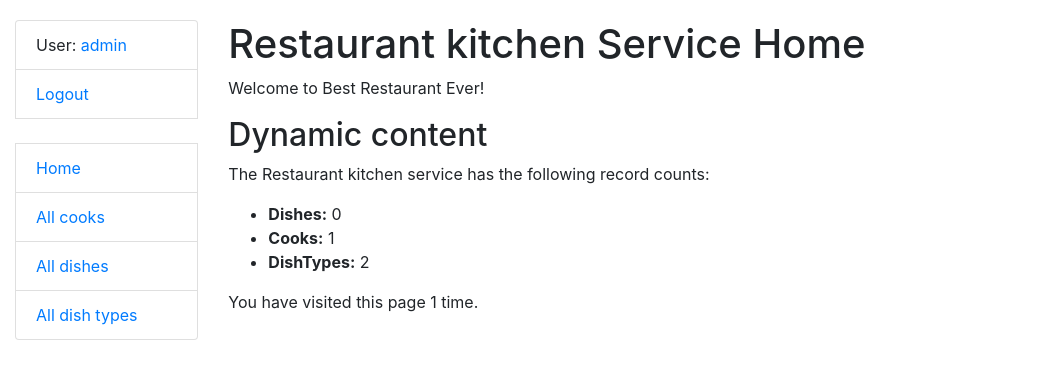
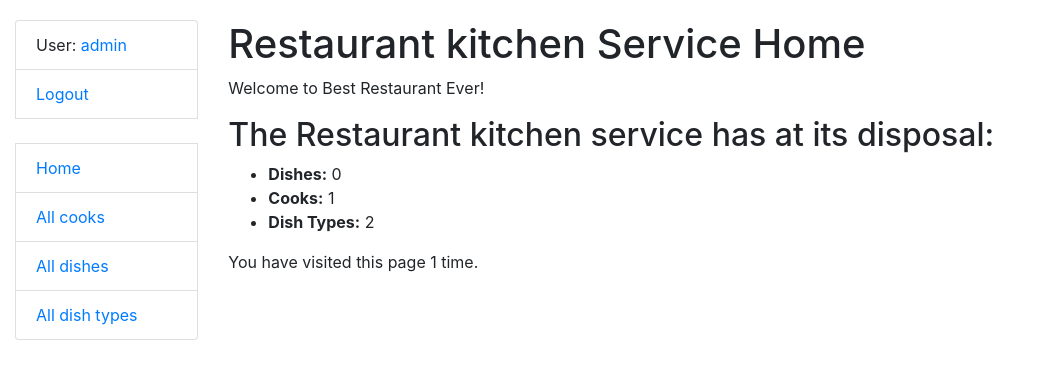
Before and after one commit to olmatiash/Restaurant-Kitchen-Service, a Django app: page / in a window 1280 px wide. Shown: the top 379 px of the page, without its empty margins (0-1040 px from the left). Run offline with Django 4.2, Linux system fonts and the light colour scheme; a user stored in the database is signed in; data comes from the database, SQL or seed files in the repository; data that the repository does not hold is empty.

Commit message:
Edit index & base html files

```diff
--- a/templates/base.html
+++ b/templates/base.html
@@ -2,7 +2,7 @@
 <html lang="en">
 
 <head>
-    {% block title %}<title>Taxi Service</title>{% endblock %}
+    {% block title %}<title>Restaurant Kitchen Service</title>{% endblock %}
     <meta charset="utf-8">
     <meta name="viewport" content="width=device-width, initial-scale=1">
     <link rel="stylesheet"
--- a/templates/restaurant/index.html
+++ b/templates/restaurant/index.html
@@ -3,12 +3,11 @@
 {% block content %}
     <h1>Restaurant kitchen Service Home</h1>
     <p>Welcome to Best Restaurant Ever!</p>
-    <h2>Dynamic content</h2>
-    <p>The Restaurant kitchen service has the following record counts:</p>
+    <h2>The Restaurant kitchen service has at its disposal:</h2>
     <ul>
         <li><strong>Dishes:</strong> {{ num_dishes }}</li>
         <li><strong>Cooks:</strong> {{ num_cooks }}</li>
-        <li><strong>DishTypes:</strong> {{ num_dish_types }}</li>
+        <li><strong>Dish Types:</strong> {{ num_dish_types }}</li>
     </ul>
 
     <p>You have visited this page
```
